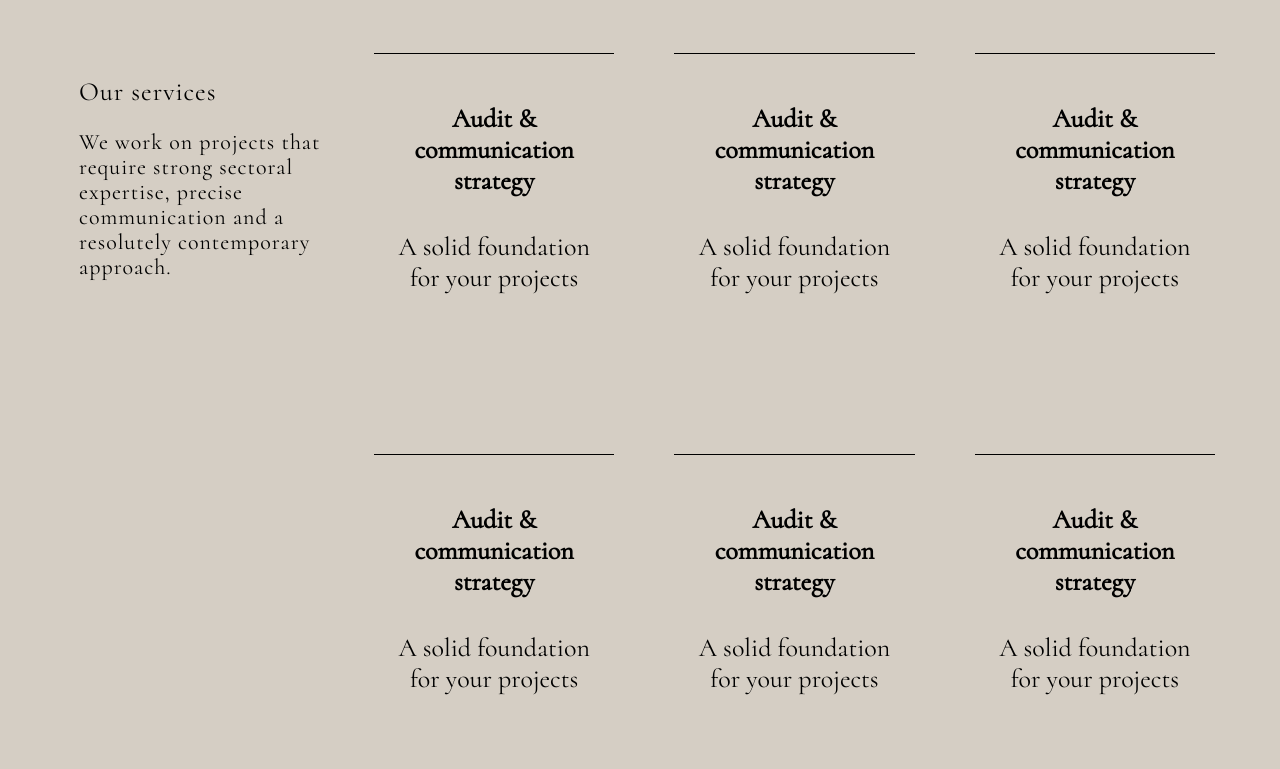
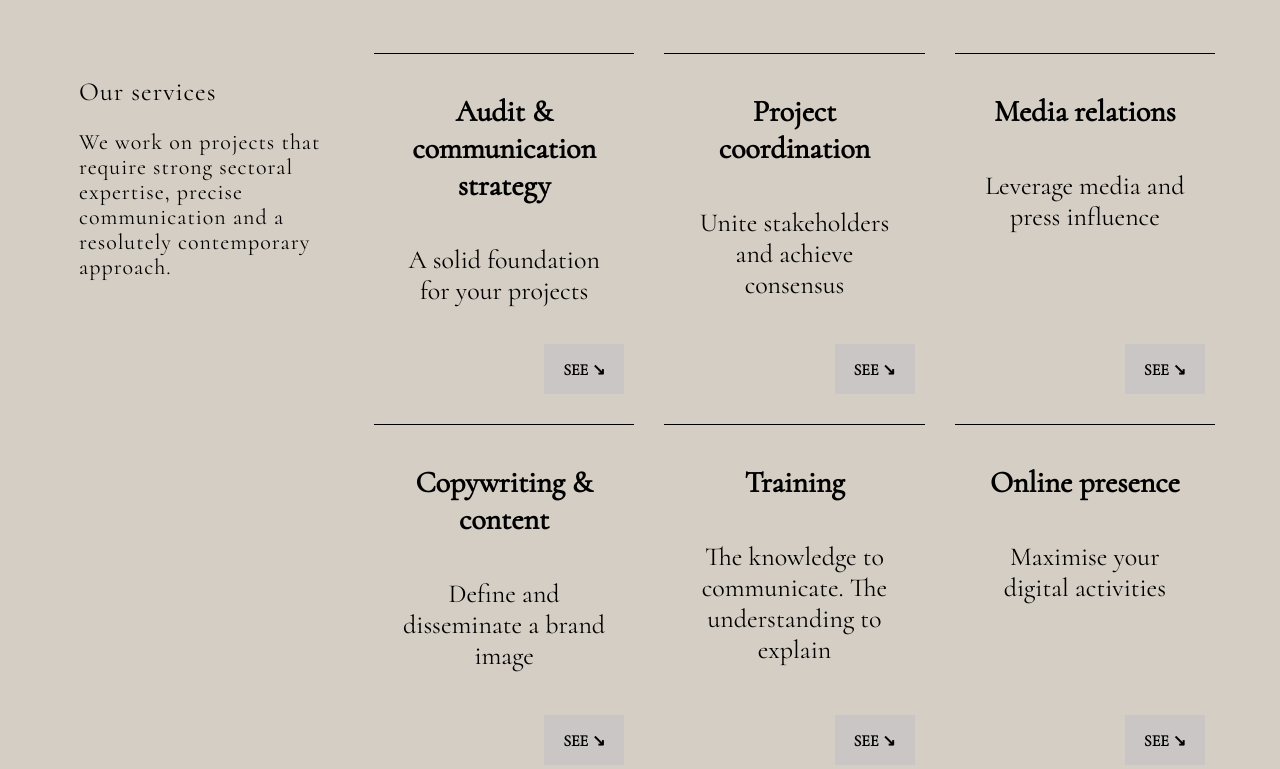
Before and after one commit to LadikBeg/ladik_cv, a React (Create React App) app: page / in a window 1280 px wide. Shown: the part 911-1680 px from the top of the page. Built offline with nearby package versions, Linux system fonts and the light colour scheme.

Commit message:
28veb commit

```diff
--- a/src/Resourses/Header/Header.css
+++ b/src/Resourses/Header/Header.css
@@ -9,7 +9,7 @@
     background-color: #eeeeee;
     cursor: auto;
     letter-spacing: 1px;
-
+    z-index: 1;
 }
 
 #main_text{
--- a/src/Resourses/Main/Main.css
+++ b/src/Resourses/Main/Main.css
@@ -54,12 +54,14 @@
     line-height: 25px;
     padding: 0 15px;
     text-align: left;
+    cursor: default;
 }
 .description_title{
     font-size: 26px;
 }
 .description_text{
     font-size: 22px;
+    padding-right: 15px;
 }
 .right_side_description{
     display: flex;
@@ -72,27 +74,61 @@
     height: 350px;
     width: 25%;
     border-top: 1px solid rgb(0, 0, 0);
-    padding: 15px;
+    padding: 0 25px;
+    cursor: default;
+    text-align: center;
+    position: relative;
 }
+.card:before{
+    content:'';
+	position: absolute;
+	top: 0;
+	left: 0;
+	width: 0;
+	height: 100%;
+	background: rgba(66, 60, 60, 0.3);
+	border-radius: 5px;
+	transition: all 1s ease;
+    /* right:0;
+    left: initial; */
+}
+.card:hover:before{
+    width: 100%;
+    /* right:initial;
+    left: 0; */
+}
+
 .card_title{
-    font-size: 26px;
-    cursor: default;
+    font-size: 30px;
 }
 .card_text{
     font-size: 26px;
-    cursor: default;
 }
-
+.card_button{
+    background-color: rgb(202, 198, 198);
+    height: 50px;
+    width: 80px;
+    text-align: center;
+    vertical-align: middle;
+    font-weight: bold;
+    text-transform: uppercase;
+    position: absolute;
+    bottom: 0;
+    right: 0;
+    margin: 10px;
+    cursor: pointer;
+}
 @media(max-width: 730px){
-    .card_title{
-        font-size: 20px;
-    }
     .card{
         flex: 1 1 100%;
+    }
+    .right_side_description{
+        margin: auto;
     }
 }
 @media(max-width: 945px){
     .left_side_description{
     width: 100%;
+    text-align: center;
     }
 }
--- a/src/Resourses/Main/Main.js
+++ b/src/Resourses/Main/Main.js
@@ -51,59 +51,89 @@ function Main() {
                             <p>A solid foundation for your projects</p>
                         </div>
 
-                    </div>
-                    <div className='card'>
-
-                        <div className='card_title'>
-                            <h4>Audit & communication strategy</h4>
-                        </div>
-
-                        <div className='card_text'>
-                            <p>A solid foundation for your projects</p>
+                        {/* Это временный смайлик, тут будет иконка */}
+                        <div className='card_button'>
+                            <p>See &#8600;</p>
                         </div>
 
                     </div>
                     <div className='card'>
 
                         <div className='card_title'>
-                            <h4>Audit & communication strategy</h4>
+                            <h4>Project coordination</h4>
                         </div>
 
                         <div className='card_text'>
-                            <p>A solid foundation for your projects</p>
+                            <p>Unite stakeholders and achieve consensus</p>
+                        </div>
+
+                        {/* Это временный смайлик, тут будет иконка */}
+                        <div className='card_button'>
+                            <p>See &#8600;</p>
                         </div>
 
                     </div>
                     <div className='card'>
 
                         <div className='card_title'>
-                            <h4>Audit & communication strategy</h4>
+                            <h4>Media relations</h4>
                         </div>
 
                         <div className='card_text'>
-                            <p>A solid foundation for your projects</p>
+                            <p>Leverage media and press influence</p>
+                        </div>
+
+                        {/* Это временный смайлик, тут будет иконка */}
+                        <div className='card_button'>
+                            <p>See &#8600;</p>
                         </div>
 
                     </div>
                     <div className='card'>
 
                         <div className='card_title'>
-                            <h4>Audit & communication strategy</h4>
+                            <h4>Copywriting & content</h4>
                         </div>
 
                         <div className='card_text'>
-                            <p>A solid foundation for your projects</p>
+                            <p>Define and disseminate a brand image</p>
+                        </div>
+
+                        {/* Это временный смайлик, тут будет иконка */}
+                        <div className='card_button'>
+                            <p>See &#8600;</p>
                         </div>
 
                     </div>
                     <div className='card'>
 
                         <div className='card_title'>
-                            <h4>Audit & communication strategy</h4>
+                            <h4>Training</h4>
                         </div>
 
                         <div className='card_text'>
-                            <p>A solid foundation for your projects</p>
+                            <p>The knowledge to communicate. The understanding to explain</p>
+                        </div>
+
+                        {/* Это временный смайлик, тут будет иконка */}
+                        <div className='card_button'>
+                            <p>See &#8600;</p>
+                        </div>
+
+                    </div>
+                    <div className='card'>
+
+                        <div className='card_title'>
+                            <h4>Online presence</h4>
+                        </div>
+
+                        <div className='card_text'>
+                            <p>Maximise your digital activities</p>
+                        </div>
+
+                        {/* Это временный смайлик, тут будет иконка */}
+                        <div className='card_button'>
+                            <p>See &#8600;</p>
                         </div>
 
                     </div>
```
